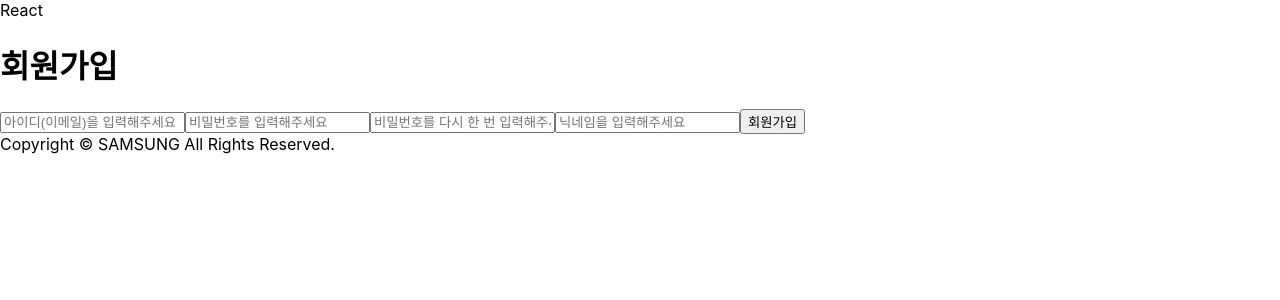
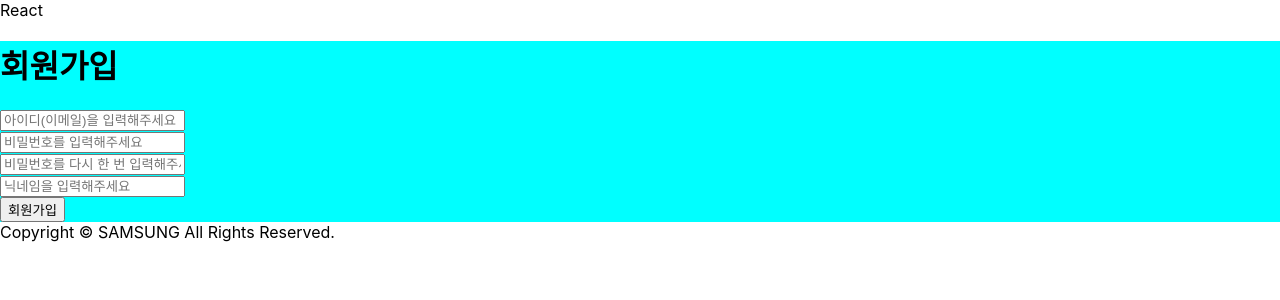
Before and after one commit to yoonhyeyoon/Stu.Delivery, a React (Create React App) app in the folder frontend-react/: page /signup in a window 1280 px wide. Shown: the top 300 px of the page. Built offline with nearby package versions, Linux system fonts and the light colour scheme.

Commit message:
:sparkles: [feat] Update Signup

```diff
--- a/frontend-react/src/App.js
+++ b/frontend-react/src/App.js
@@ -6,8 +6,8 @@ import {
 
 import Header from "./components/main/Header/Header";
 import Footer from "./components/main/Footer/Footer";
-import Login from "./routes/Login";
-import Signup from "./routes/Signup";
+import Login from "./routes/account/Login";
+import Signup from "./routes/account/Signup";
 
 function App() {
   return (
--- a/frontend-react/src/routes/Signup.jsx
+++ /dev/null
@@ -1,15 +0,0 @@
-import { useEffect, useState } from "react";
-
-function Signup() {
-  return (
-    <div>
-      <h1>회원가입</h1>
-      <input type="text" placeholder="아이디(이메일)을 입력해주세요" />
-      <input type="text" placeholder="비밀번호를 입력해주세요" />
-      <input type="text" placeholder="비밀번호를 다시 한 번 입력해주세요." />
-      <input type="text" placeholder="닉네임을 입력해주세요" />
-      <button>회원가입</button>
-    </div>
-  );
-}
-export default Signup;
--- /dev/null
+++ b/frontend-react/src/routes/account/Signup.jsx
@@ -0,0 +1,72 @@
+import { useEffect, useState } from "react";
+import styles from "./Signup.module.css";
+
+function Signup() {
+  const [email, setEmail] = useState("");
+  const [password, setPassword] = useState("");
+  const [confirmPassword, setConfirmPassword] = useState("");
+  const [nickname, setNickname] = useState("");
+
+  const onEmailHandler = (event) => {
+    setEmail(event.currentTarget.value);
+  };
+  const onPasswordHandler = (event) => {
+    setPassword(event.currentTarget.value);
+  };
+  const onConfirmPasswordHandler = (event) => {
+    setConfirmPassword(event.currentTarget.value);
+  };
+  const onNicknameHandler = (event) => {
+    setNickname(event.currentTarget.value);
+  };
+
+  const onSubmit = (event) => {
+    if (password !== confirmPassword) {
+      return alert("비밀번호가 일치하지 않습니다.");
+    }
+  };
+
+  return (
+    <div>
+      <form onSubmit={onSubmit} className={styles.form}>
+        <h1>회원가입</h1>
+        <div>
+          <input
+            type="email"
+            placeholder="아이디(이메일)을 입력해주세요"
+            value={email}
+            onChange={onEmailHandler}
+          />
+        </div>
+        <div>
+          <input
+            type="password"
+            placeholder="비밀번호를 입력해주세요"
+            value={password}
+            onChange={onPasswordHandler}
+          />
+        </div>
+        <div>
+          <input
+            type="password"
+            placeholder="비밀번호를 다시 한 번 입력해주세요."
+            value={confirmPassword}
+            onChange={onConfirmPasswordHandler}
+          />
+        </div>
+        <div>
+          <input
+            type="text"
+            placeholder="닉네임을 입력해주세요"
+            value={nickname}
+            onChange={onNicknameHandler}
+          />
+        </div>
+        <div>
+          <button type="submit">회원가입</button>
+        </div>
+      </form>
+    </div>
+  );
+}
+export default Signup;
--- /dev/null
+++ b/frontend-react/src/routes/account/Signup.module.css
@@ -0,0 +1,5 @@
+.form {
+  background-color: aqua;
+  align-items: left;
+  justify-content: center;
+}
```
Also changed, not shown: frontend-react/src/routes/account/Login.jsx (renamed from frontend-react/src/routes/Login.jsx), 1 other file (tests, documents, lock files or other folders).
